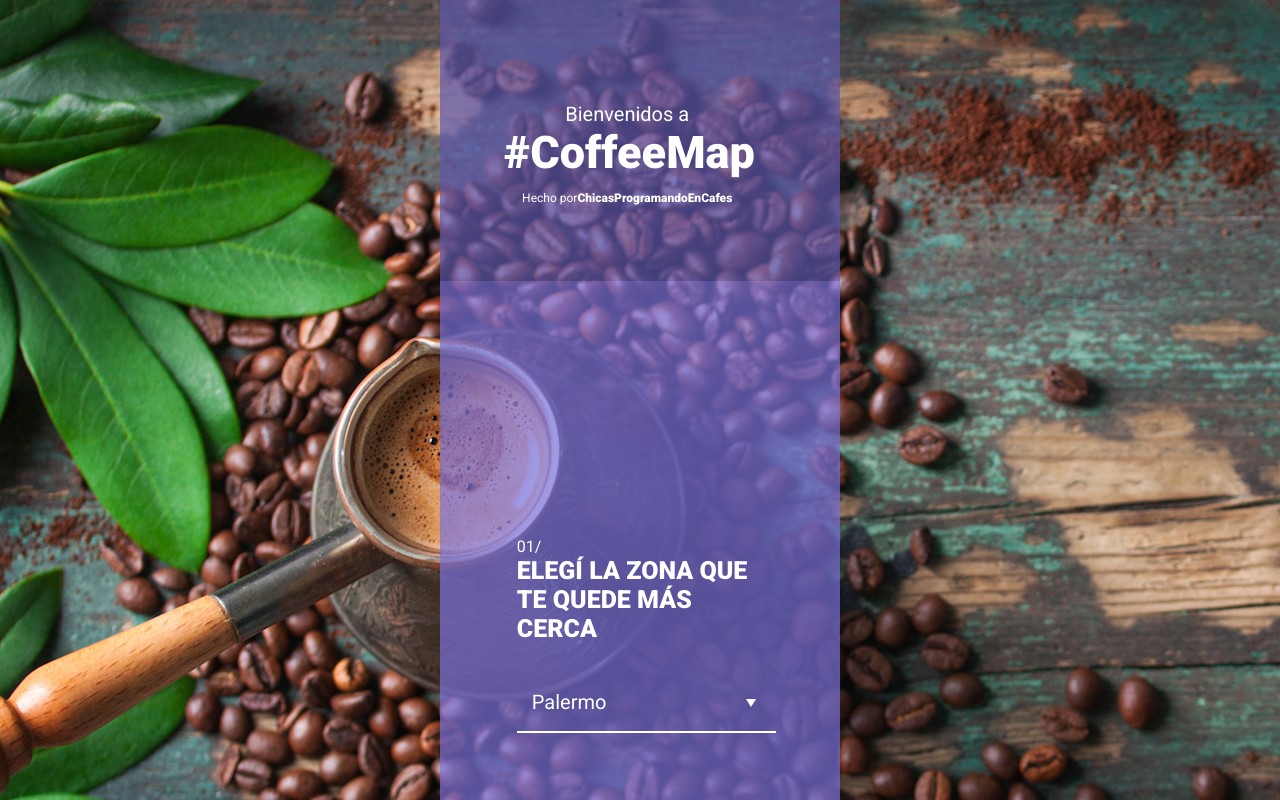
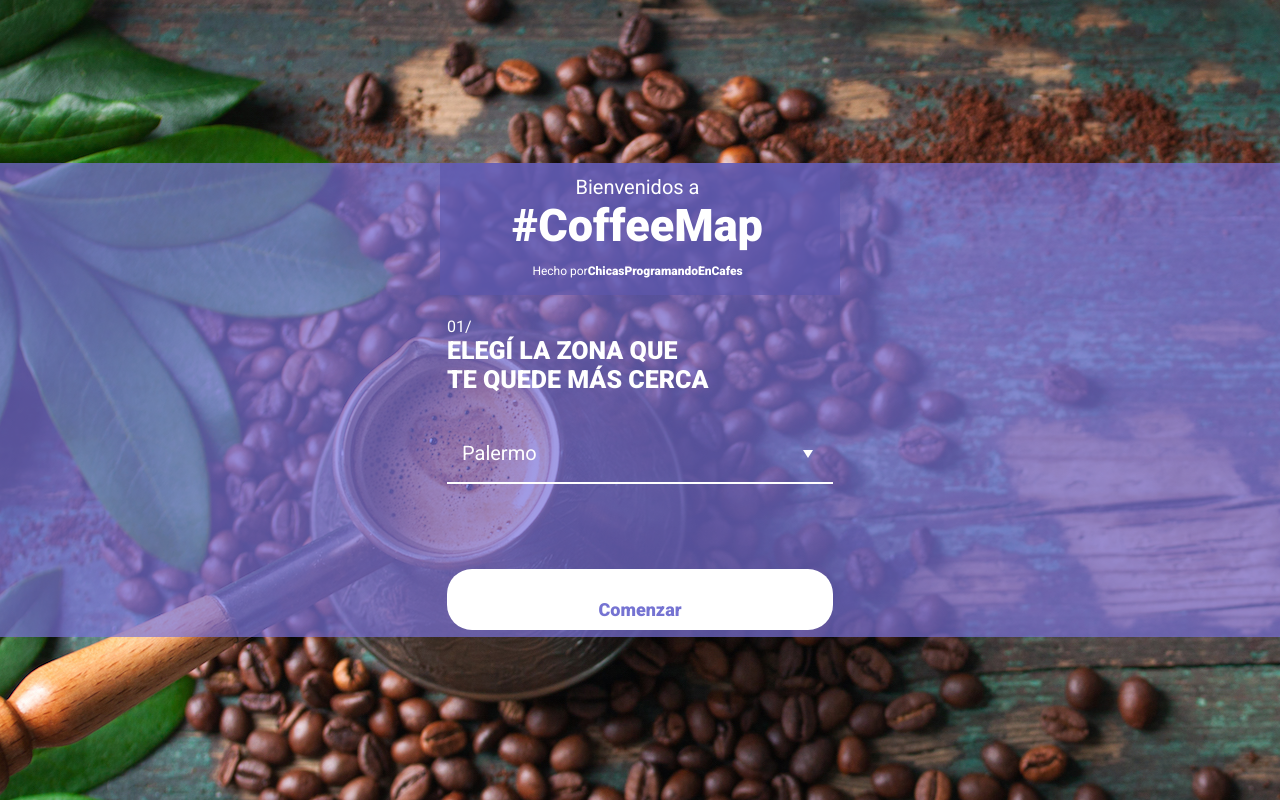
Before and after one commit to chicasprogramando/coffeemap, a Vue app: page / in a window 1280 px wide. Shown: the top 800 px of the page. Built offline with nearby package versions, Linux system fonts and the light colour scheme.

Commit message:
VisualIntro-wrapper2

```diff
--- a/src/pages/VisualIntro/VisualIntro.vue
+++ b/src/pages/VisualIntro/VisualIntro.vue
@@ -1,5 +1,6 @@
 <template>
   <div :class="$style.wrapper">
+      <div :class="$style.wrapper2">
     <div :class="$style.container">
 
         <div :class="$style.upbackground">
@@ -20,6 +21,7 @@
                 <button-general :class="$style.button" button-text="Comenzar" size="large" @click="handleClick"></button-general>
             </div>
         </div>
+     </div>
      </div>
   </div>
 </template>
@@ -80,6 +82,13 @@ export default {
     background-image: url('../../assets/visualintrobackground.jpg');
 
 }
+.wrapper2{
+    background-color: rgba(121,113,217,0.7);
+    min-height: 100%;
+    width: 100%;
+    display: flex;
+    justify-content: center;
+}
 .container{
     width: 100%;
     max-width: 400px;
@@ -94,12 +103,11 @@ export default {
 }
 .upbackground{
     background-color: rgba(93,87,173,0.7);
-    padding: 8vw 7vw 5vw 5vw;;
+    padding: 12px 10px 5px 5px;
     text-align: center;
 }
 .downbackground{
-    background-color: rgba(121,113,217,0.7);
-    padding: 20vw 5vw 6vw 6vw;
+    padding: 22px 7px 7px 7px;
 }
 .number{
     text-align:left;
```
